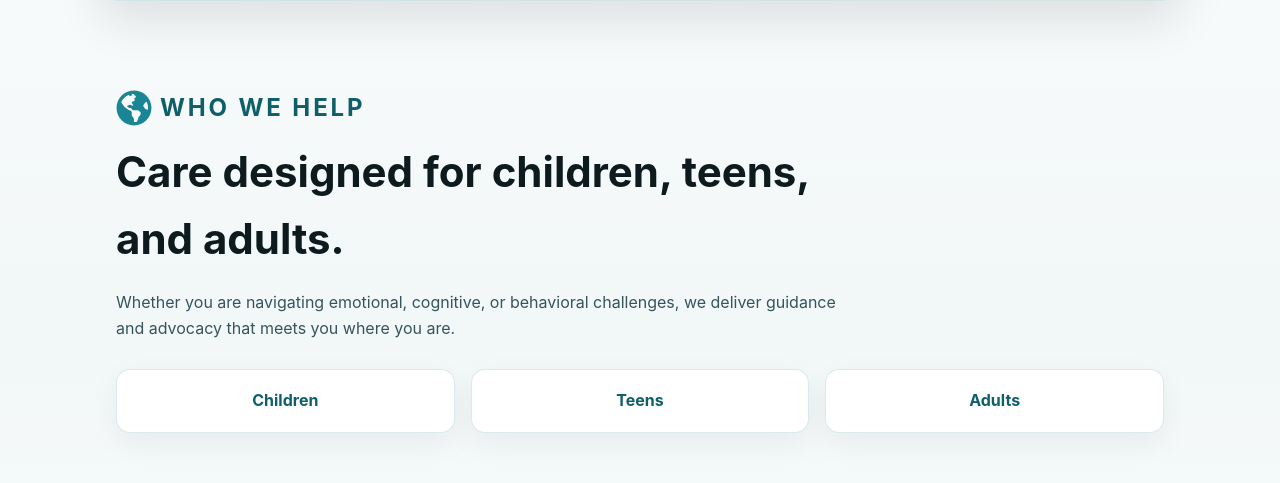
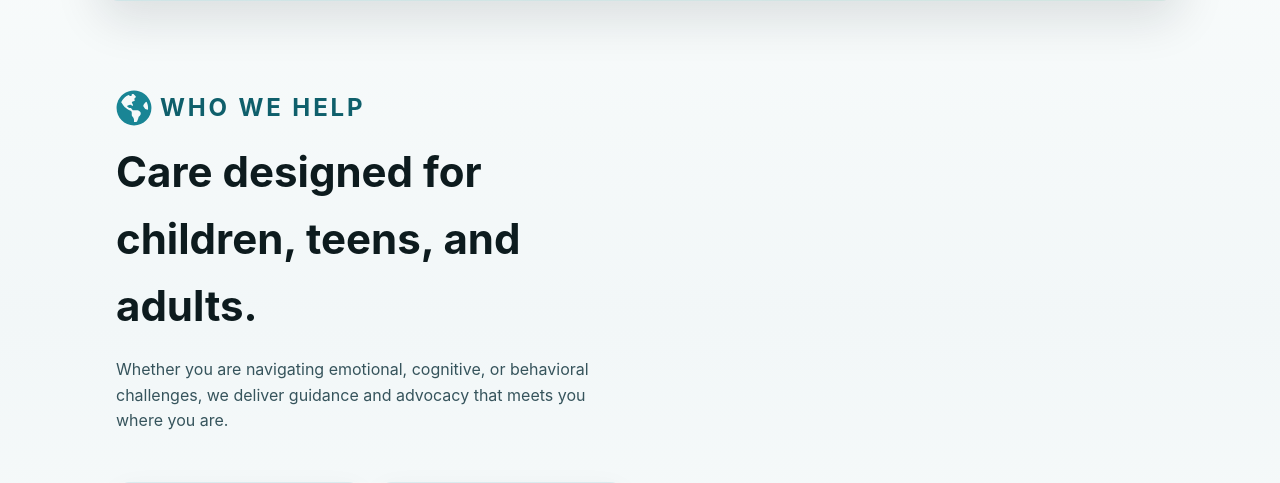
Before and after one commit to mattislub/aspiresuccessny, a React (Vite) app: page / in a window 1280 px wide. Shown: the part 1677-2160 px from the top of the page. Built offline with nearby package versions, Linux system fonts and the light colour scheme.

Commit message:
Adjust Who We Help layout

```diff
--- a/src/App.jsx
+++ b/src/App.jsx
@@ -1262,7 +1262,9 @@ function App() {
           </div>
         </section>
 
-        <section className="section" id="consultation">
+        <section className="section section--split" id="consultation">
+          <div className="section__split">
+            <div className="section__split-content">
               <div className="section__header">
                 <p className="eyebrow eyebrow--with-icon">
                   <FaGlobeAmericas className="eyebrow__icon" aria-hidden="true" />
@@ -1278,6 +1280,9 @@ function App() {
                 <div className="pill-card">Children</div>
                 <div className="pill-card">Teens</div>
                 <div className="pill-card">Adults</div>
+              </div>
+            </div>
+            <div className="section__split-blank" aria-hidden="true" />
           </div>
         </section>
 
--- a/src/index.css
+++ b/src/index.css
@@ -359,6 +359,33 @@ body {
   max-width: 1080px;
   margin: 88px auto;
   padding: 0 16px;
+}
+
+.section--split .section__split {
+  display: grid;
+  grid-template-columns: repeat(2, minmax(0, 1fr));
+  gap: 32px;
+  align-items: start;
+}
+
+.section--split .section__split-content {
+  display: grid;
+  gap: 20px;
+  max-width: 560px;
+}
+
+.section__split-blank {
+  min-height: 100%;
+}
+
+@media (max-width: 900px) {
+  .section--split .section__split {
+    grid-template-columns: 1fr;
+  }
+
+  .section__split-blank {
+    display: none;
+  }
 }
 
 .section-divider {
```
Lines whose indentation alone changed are shown as unchanged.
